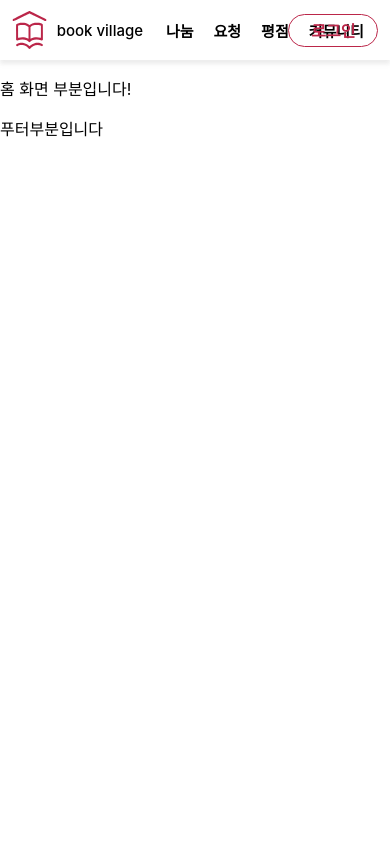
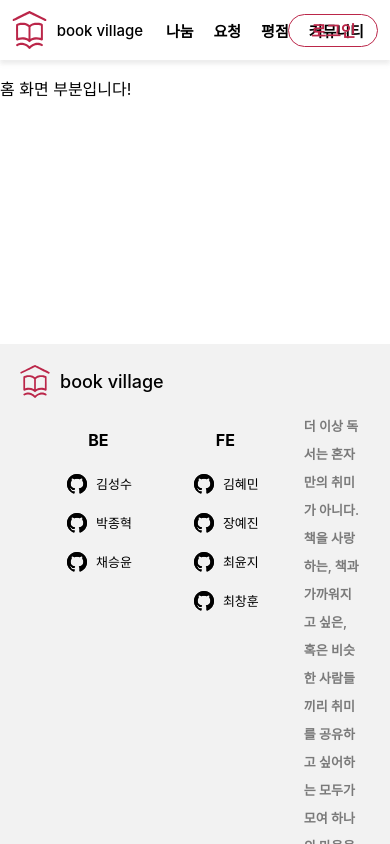
Before and after one commit to codestates-seb/seb41_main_015, a React (Create React App) app in the folder client/: page / in a window 390 px wide. Built offline with nearby package versions, Linux system fonts and the light colour scheme.

Commit message:
feat/fe/footer: footer 컴포넌트 스타일링 반응형 구현

```diff
--- a/client/src/components/Footer.js
+++ b/client/src/components/Footer.js
@@ -1,4 +1,170 @@
+import styled from 'styled-components';
+import logo from '../image/logo.svg';
+import github from '../image/github.svg';
+
+const StyledFooter = styled.footer`
+  width: 100%;
+  height: 280px;
+  padding: 20px;
+  background-color: #f2f2f2;
+  display: flex;
+  flex-flow: row wrap;
+  position: fixed;
+  bottom: 0;
+  justify-content: center;
+
+  @media screen and (max-width: 1213px) {
+    height: 300px;
+    justify-content: flex-start;
+  }
+  @media screen and (max-width: 776px) {
+    height: 350px;
+  }
+  @media screen and (max-width: 569px) {
+    height: 500px;
+  }
+`;
+
+const SFooterLogo = styled.div`
+  height: 35px;
+  display: flex;
+  margin: 13px 25px 200px 0;
+  align-items: center;
+
+  @media screen and (max-width: 1328px) {
+    margin: 0;
+  }
+
+  a {
+    display: flex;
+    align-items: center;
+  }
+  .logo {
+    width: 30px;
+    height: 33px;
+  }
+  .logoFont {
+    margin: 0 10px;
+    font-size: 18px;
+    font-weight: 500;
+  }
+`;
+
+const SGitContainer = styled.div`
+  display: flex;
+  margin: 0 10px 0 30px;
+
+  .githubBox {
+    max-width: 130px;
+    text-align: center;
+    padding: 10px 30px 0 0;
+    white-space: nowrap;
+
+    li {
+      display: flex;
+      align-items: center;
+      font-size: 13px;
+      padding: 0 15px 15px;
+      a {
+        display: flex;
+        align-items: center;
+      }
+    }
+    .github {
+      padding-right: 7px;
+    }
+  }
+`;
+
+const SDescription = styled.div`
+  display: flex;
+  flex-direction: column;
+  justify-content: center;
+  p {
+    color: #7a7a7a;
+    font-weight: 600;
+    font-size: 13px;
+    line-height: 28px;
+  }
+  .copyright {
+    color: #7a7a7a;
+    font-size: 12px;
+    justify-content: flex-end;
+  }
+`;
+
 const Footer = () => {
-  return <p>푸터부분입니다</p>;
+  return (
+    <StyledFooter>
+      <SFooterLogo>
+        <a href="/">
+          <img src={logo} alt="logo" className="logo" />
+          <div className="logoFont">book village</div>
+        </a>
+      </SFooterLogo>
+      <SGitContainer>
+        <ul className="githubBox">
+          <h4>BE</h4>
+          <li>
+            <a href="https://github.com/SsangSoo">
+              <img src={github} alt="github" className="github" />
+              김성수
+            </a>
+          </li>
+          <li>
+            <a href="https://github.com/pjongk148">
+              <img src={github} alt="github" className="github" />
+              박종혁
+            </a>
+          </li>
+          <li>
+            <a href="https://github.com/orioncsy">
+              <img src={github} alt="github" className="github" />
+              채승윤
+            </a>
+          </li>
+        </ul>
+        <ul className="githubBox">
+          <h4>FE</h4>
+          <li>
+            <a href="https://github.com/aemaaeng">
+              <img src={github} alt="github" className="github" />
+              김혜민
+            </a>
+          </li>
+          <li>
+            <a href="https://github.com/yejin32">
+              <img src={github} alt="github" className="github" />
+              장예진
+            </a>
+          </li>
+          <li>
+            <a href="https://github.com/djWjfk">
+              <img src={github} alt="github" className="github" />
+              최윤지
+            </a>
+          </li>
+          <li>
+            <a href="https://github.com/cjsrmachs">
+              <img src={github} alt="github" className="github" />
+              최창훈
+            </a>
+          </li>
+        </ul>
+        <SDescription>
+          <p>
+            더 이상 독서는 혼자만의 취미가 아니다. <br />
+            책을 사랑하는, 책과 가까워지고 싶은, 혹은 비슷한 사람들끼리 취미를
+            공유하고 싶어하는 모두가 모여 하나의 마을을 형성하는
+            <br /> book village는 사용자 모두가 이웃처럼 서로의 지식을 나누고
+            책을 공유합니다.
+            <br /> 함께하는 독서 습관을 만들어주는 서비스, book village에 오신
+            걸 환영합니다!
+          </p>
+          <div className="copyright">copyright ⓒ 2023 by book15</div>
+        </SDescription>
+      </SGitContainer>
+    </StyledFooter>
+  );
 };
 export default Footer;
```
Also changed, not shown: client/src/image/github.svg (added).
